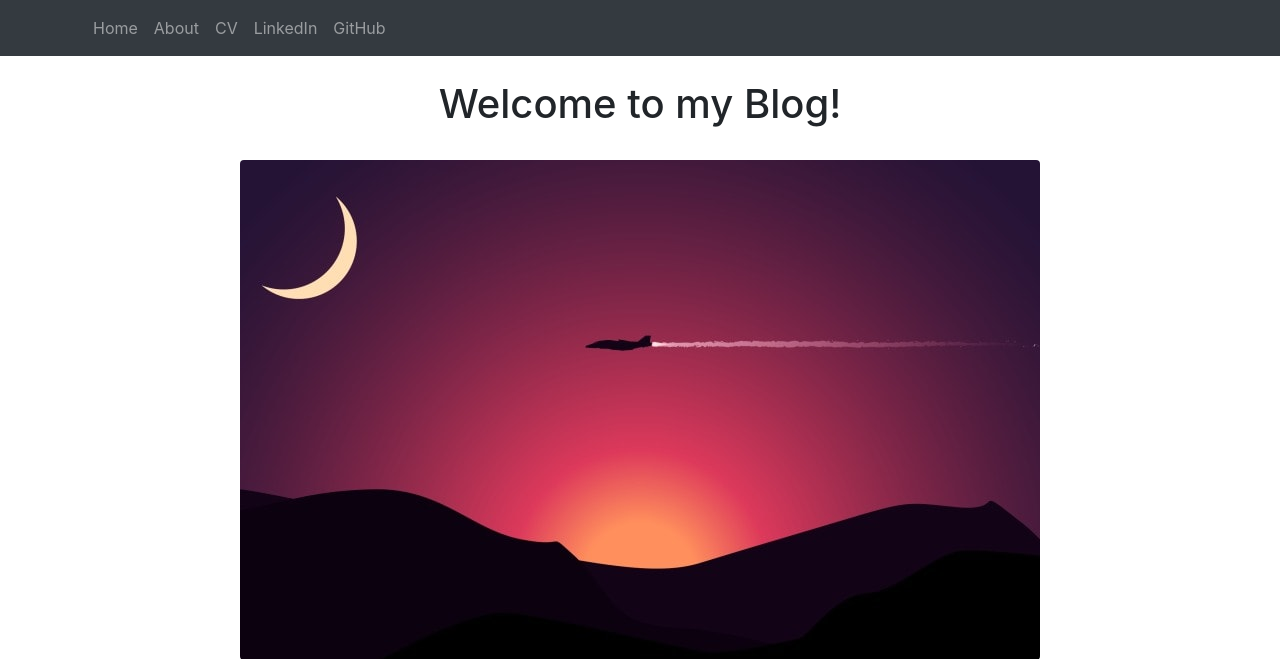
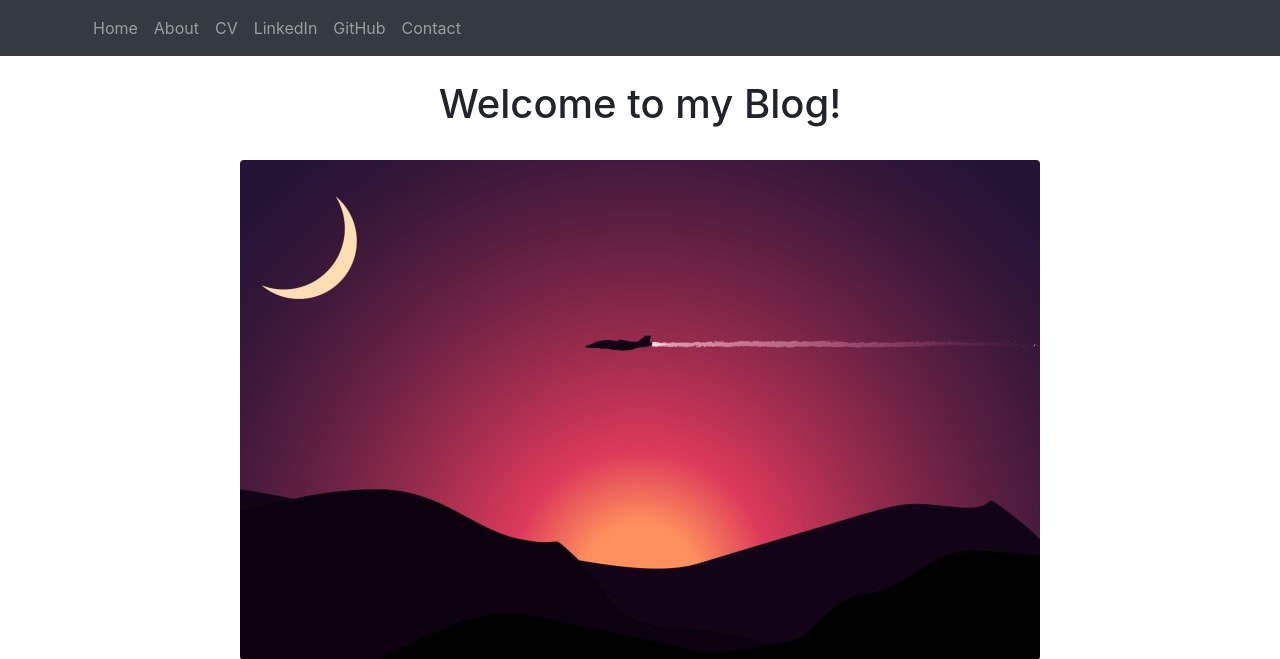
Before and after one commit to NoSayMe/Blog, a Django app: page / in a window 1280 px wide. Shown: the top 659 px of the page. Run offline with Django 3.2, Linux system fonts and the light colour scheme; data comes from the database, SQL or seed files in the repository; some libraries are stand-ins or nearby versions.

Commit message:
[update] comment

```diff
--- a/blog/posts/templates/base.html
+++ b/blog/posts/templates/base.html
@@ -45,7 +45,9 @@
                     <a class="nav-link"
                        href="https://github.com/NoSayMe?tab=repositories">GitHub</a>
                 </li>
-
+                <li class="nav-item">
+                    <a class="nav-link" href="{% url 'contact' %}">Contact</a>
+                </li>
             </ul>
         </div>
     </div>
```
